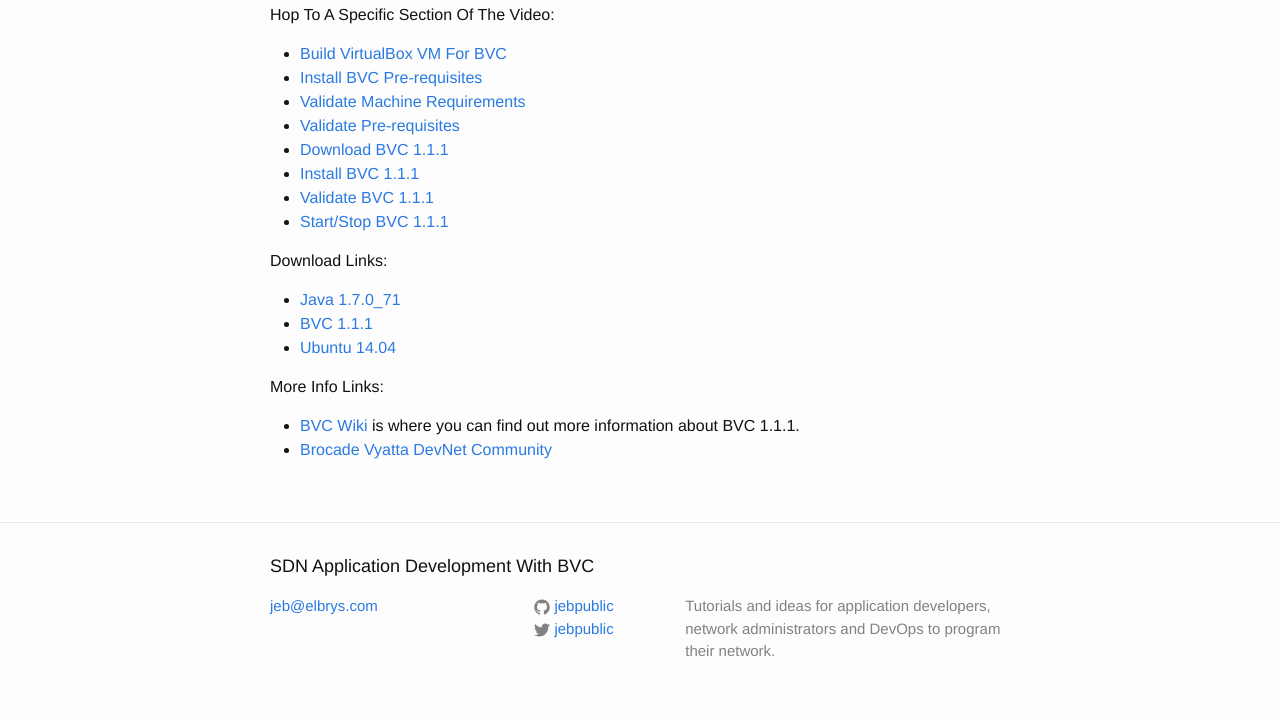
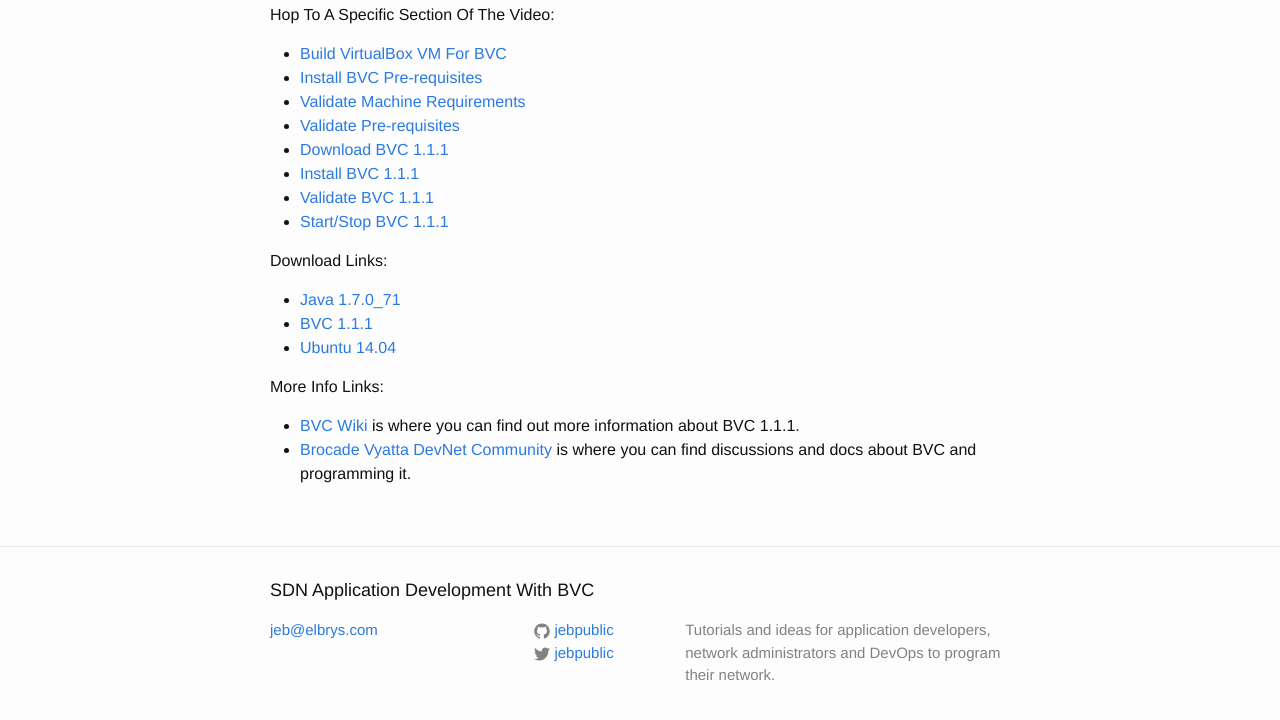
Before and after one commit to BRCDcomm/BVC, a Jekyll site: the page built from _posts/2015-01-17-install-brocade-vyatta-controller.markdown, in a window 1280 px wide, cut to the strip 600-1347 px from the top of the page. Shown: the top 720 px of the strip. Built offline with Jekyll 4.4.1, drawn with Linux system fonts in a browser that asks for light colours; comment, search, counter and statistics services are not loaded.

Commit message:
Update link about DevNet describing what is there.

```diff
--- a/_posts/2015-01-17-install-brocade-vyatta-controller.markdown
+++ b/_posts/2015-01-17-install-brocade-vyatta-controller.markdown
@@ -29,7 +29,7 @@ Download Links:
 More Info Links:
 
  * <a href="https://github.com/BRCDcomm/BVC/wiki" target="_blank">BVC Wiki</a> is where you can find out more information about BVC 1.1.1.
- * <a href="http://community.brocade.com/t5/DevNet/ct-p/APISupport" target="_blank">Brocade Vyatta DevNet Community</a>
+ * <a href="http://community.brocade.com/t5/DevNet/ct-p/APISupport" target="_blank">Brocade Vyatta DevNet Community</a> is where you can find discussions and docs about BVC and programming it.
 
 
 [BuildVM]: https://www.youtube.com/watch?v=saNnY7A55gM
--- a/_posts/2015-01-20-intro-bvc.markdown
+++ b/_posts/2015-01-20-intro-bvc.markdown
@@ -16,3 +16,4 @@ Links Discussed In Video:
  * <a href="https://github.com/BRCDcomm/BVC/wiki" target="_blank">BVC Wiki</a> is where you can find out more information about BVC 1.1.1.
  * <a href="https://my.brocade.com" target="_blank">Create support case at my.brocade.com</a>
  * <a href="mailto:support@brocade.com" target="_blank">Email a support question to Brocade</a>
+ * <a href="http://community.brocade.com/t5/DevNet/ct-p/APISupport" target="_blank">Brocade Vyatta DevNet Community</a> is where you can find discussions and docs about BVC and programming it.
```
